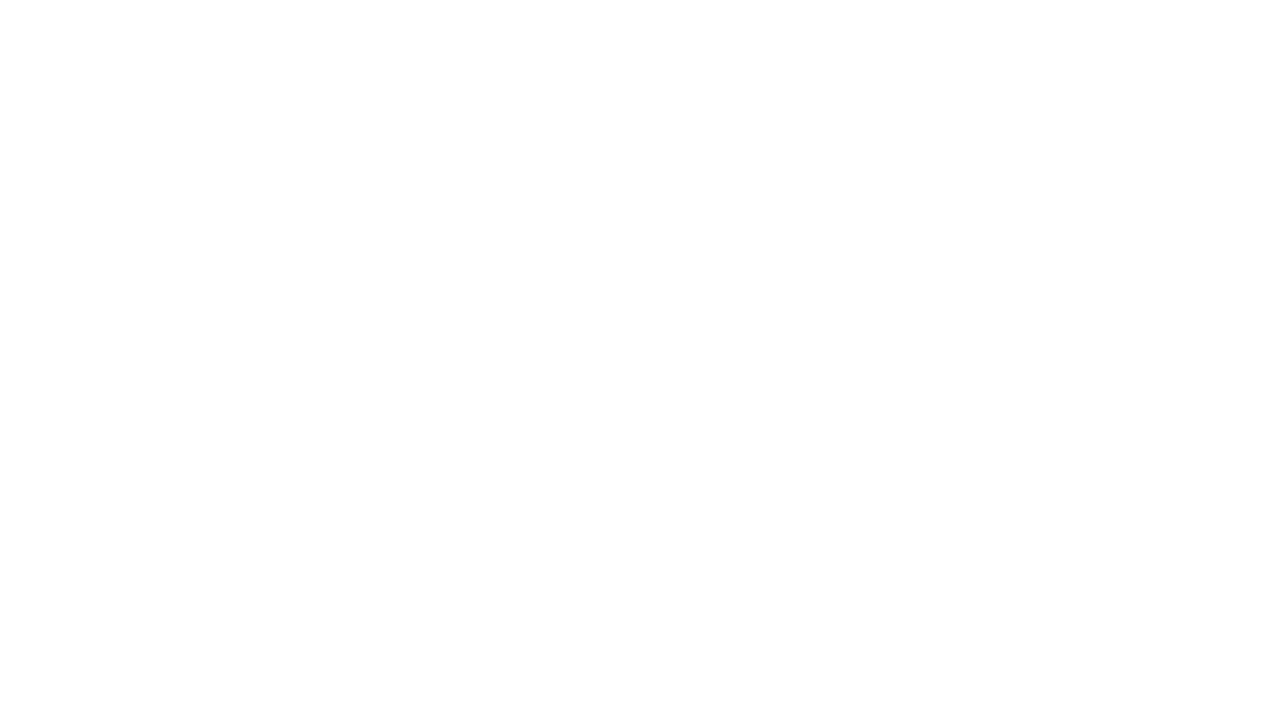
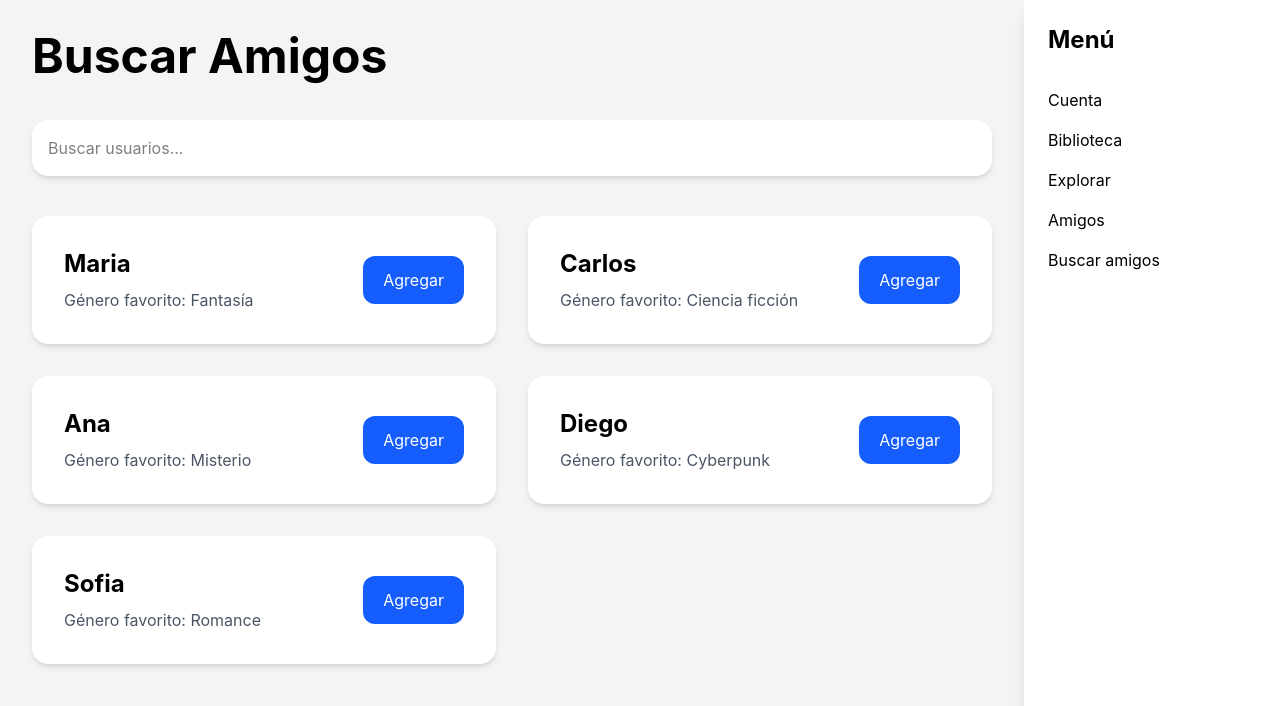
Before and after one commit to Leo141592/BibliotecaFrontend, a React (Vite) app: page /search-friends in a window 1280 px wide. Before the commit this address had no page. Shown: the top 706 px of the page. Built offline with nearby package versions, Linux system fonts and the light colour scheme.

Commit message:
Pagina de busqueda de amigos

```diff
--- a/src/App.tsx
+++ b/src/App.tsx
@@ -6,6 +6,7 @@ import LoginPage from "./pages/LoginPage"
 import RegisterPage from "./pages/RegisterPage"
 import HomePage from "./pages/HomePage"
 import BookDetailsPage from "./pages/BookDetailsPage"
+import SearchFriendsPage from "./pages/SearchFriendsPage"
 
 function App() {
 
@@ -39,6 +40,11 @@ function App() {
   element={<FriendsPage />}
 />
 
+<Route
+  path="/search-friends"
+  element={<SearchFriendsPage />}
+/>
+
     </Routes>
 
   )
--- a/src/components/Sidebar.tsx
+++ b/src/components/Sidebar.tsx
@@ -37,9 +37,16 @@ function Sidebar() {
 
         <button
   onClick={() => navigate("/friends")}
-  className="text-left hover:text-blue-600 transition"
+  className="text-left hover:text-blue-600 transition cursor-pointer"
 >
   Amigos
+</button>
+
+<button
+  onClick={() => navigate("/search-friends")}
+  className="text-left hover:text-blue-600 transition cursor-pointer"
+>
+  Buscar amigos
 </button>
 
       </div>
--- /dev/null
+++ b/src/pages/SearchFriendsPage.tsx
@@ -0,0 +1,100 @@
+import { useState } from "react"
+import MainLayout from "../layouts/MainLayout"
+
+function SearchFriendsPage() {
+
+  const [search, setSearch] = useState("")
+
+  const users = [
+    {
+      id: 1,
+      username: "Maria",
+      favoriteGenre: "Fantasía"
+    },
+    {
+      id: 2,
+      username: "Carlos",
+      favoriteGenre: "Ciencia ficción"
+    },
+    {
+      id: 3,
+      username: "Ana",
+      favoriteGenre: "Misterio"
+    },
+    {
+      id: 4,
+      username: "Diego",
+      favoriteGenre: "Cyberpunk"
+    },
+    {
+      id: 5,
+      username: "Sofia",
+      favoriteGenre: "Romance"
+    }
+  ]
+
+  const filteredUsers = users.filter((user) =>
+    user.username.toLowerCase().includes(search.toLowerCase())
+  )
+
+  return (
+
+    <MainLayout>
+
+      <h1 className="text-5xl font-bold mb-10">
+        Buscar Amigos
+      </h1>
+
+      {/* Barra búsqueda */}
+      <div className="mb-10">
+
+        <input
+          type="text"
+          placeholder="Buscar usuarios..."
+          value={search}
+          onChange={(e) => setSearch(e.target.value)}
+          className="w-full p-4 rounded-2xl shadow-md bg-white outline-none"
+        />
+
+      </div>
+
+      {/* Usuarios */}
+      <div className="grid grid-cols-1 md:grid-cols-2 gap-8">
+
+        {filteredUsers.map((user) => (
+
+          <div
+            key={user.id}
+            className="bg-white rounded-2xl shadow-md p-8 flex justify-between items-center"
+          >
+
+            <div>
+
+              <h2 className="text-2xl font-bold mb-2">
+                {user.username}
+              </h2>
+
+              <p className="text-gray-600">
+                Género favorito: {user.favoriteGenre}
+              </p>
+
+            </div>
+
+            <button
+              className="bg-blue-600 text-white px-5 py-3 rounded-xl hover:bg-blue-700 transition"
+            >
+              Agregar
+            </button>
+
+          </div>
+
+        ))}
+
+      </div>
+
+    </MainLayout>
+
+  )
+}
+
+export default SearchFriendsPage
```
